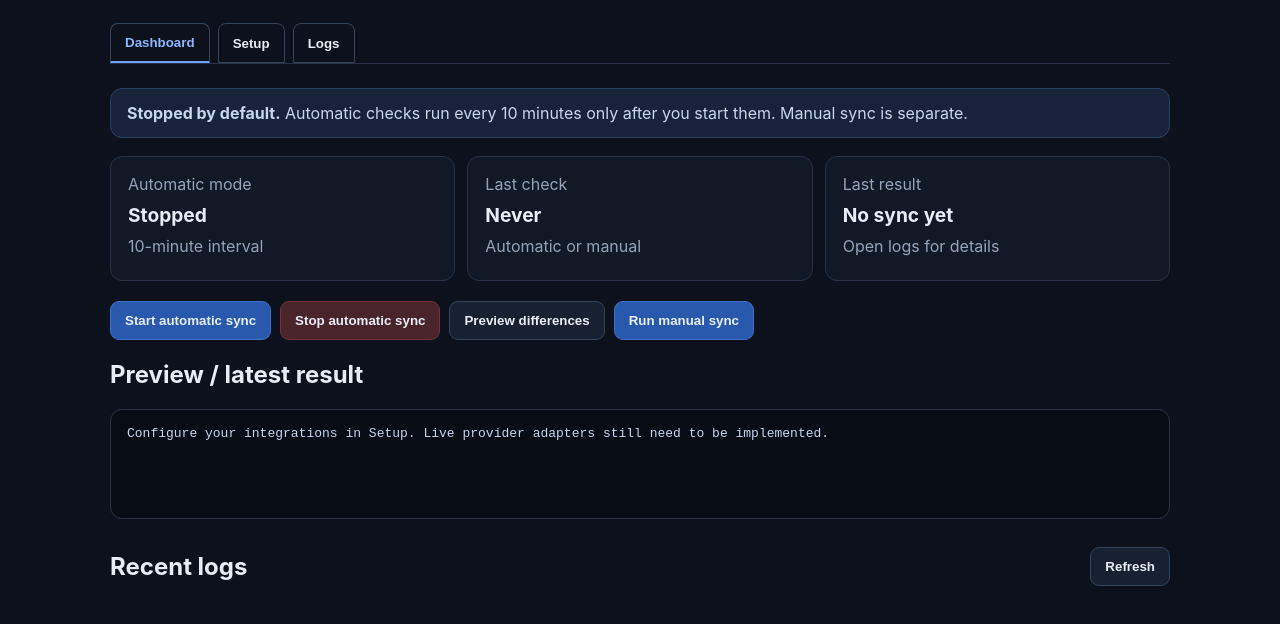
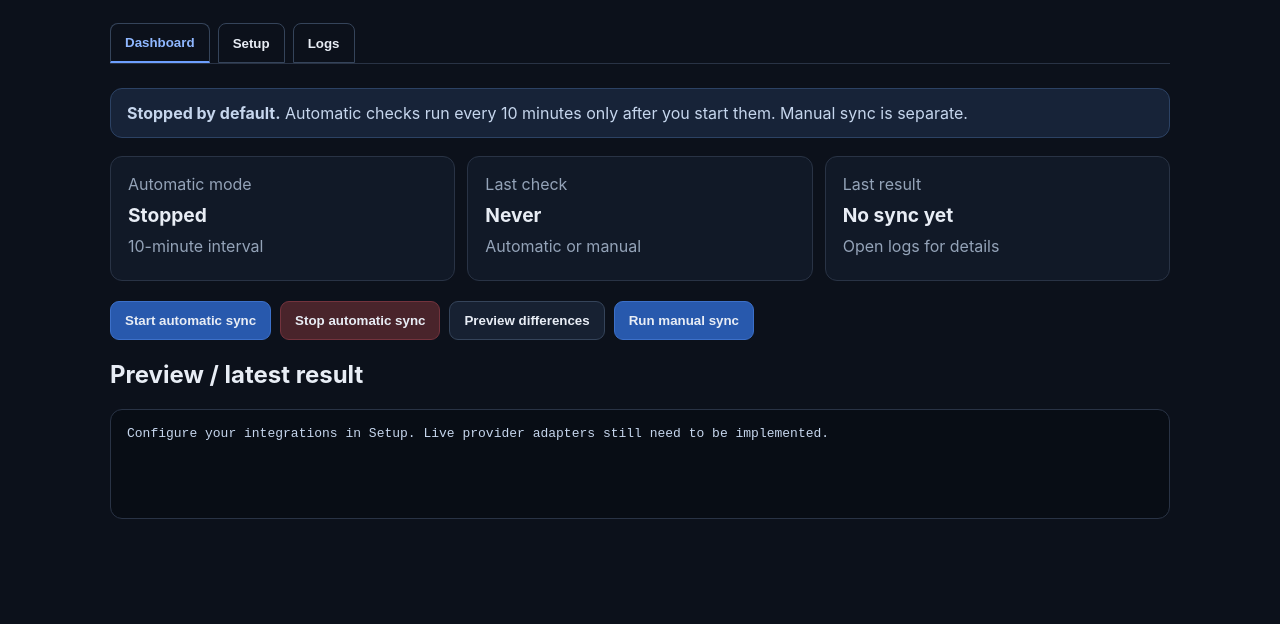
Before and after one commit to jonny5509/bot, a website: page public/index.html in a window 1280 px wide. Shown: the part 144-768 px from the top of the page. Drawn offline with Linux system fonts and the light colour scheme; no server answers.

Commit message:
Hide logs page until selected

```diff
--- a/public/index.html
+++ b/public/index.html
@@ -30,7 +30,7 @@
 <div id="integrations"></div><button class="primary" type="submit">Save settings</button>
 </form><p class="muted small">Restart the app after changing the Discord bot token or application/server IDs. IDs are not secret, but are stored locally.</p>
 </section>
-<section id="logs" class="page"><div class="section-head"><h2>Recent logs</h2><button id="refreshLogs">Refresh</button></div><div id="logList" class="log-list"></div></section>
+<section id="logs" class="page hidden"><div class="section-head"><h2>Recent logs</h2><button id="refreshLogs">Refresh</button></div><div id="logList" class="log-list"></div></section>
 <div id="toast" role="status" aria-live="polite"></div>
 </main><script src="/app.js"></script>
 </body></html>
```
